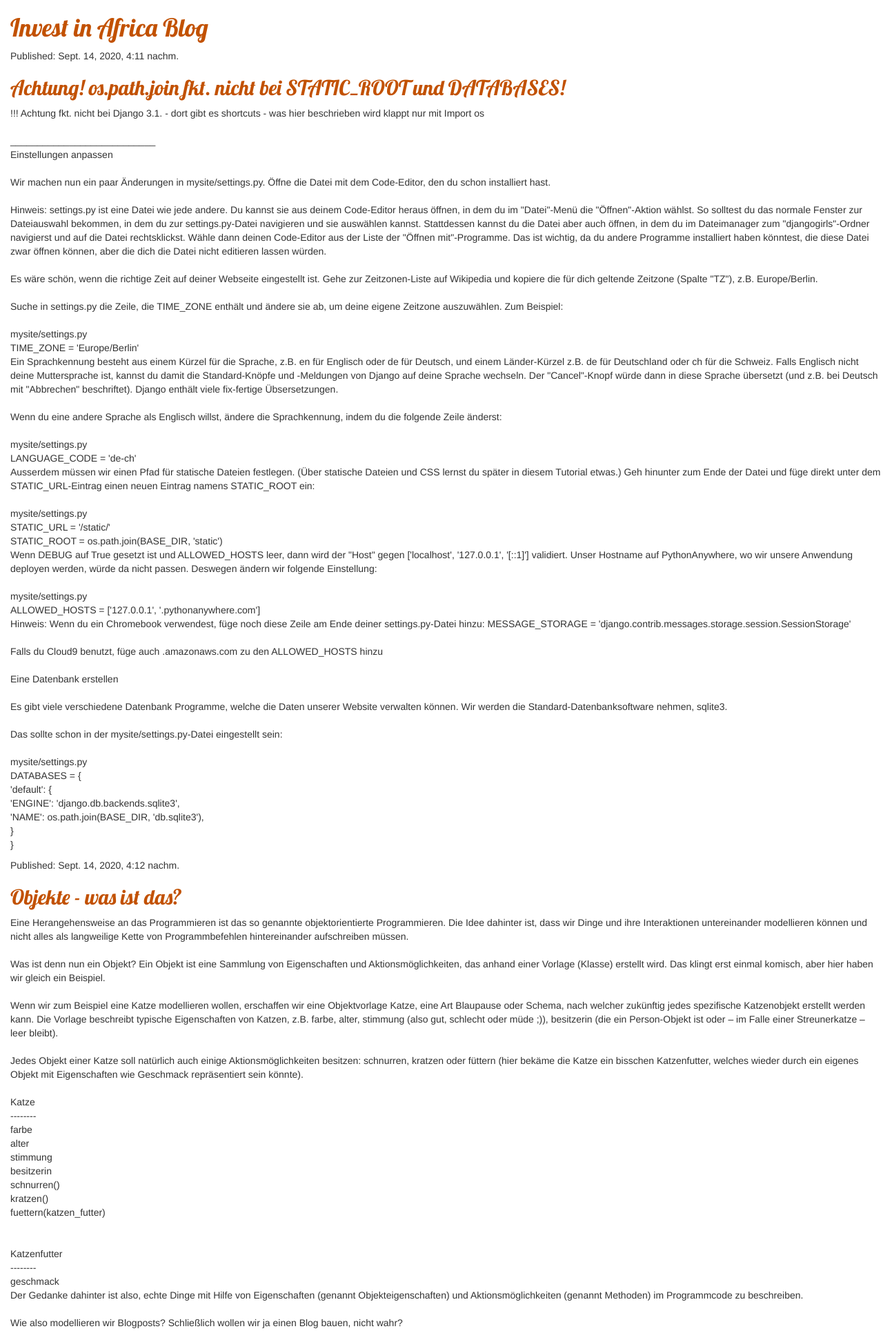
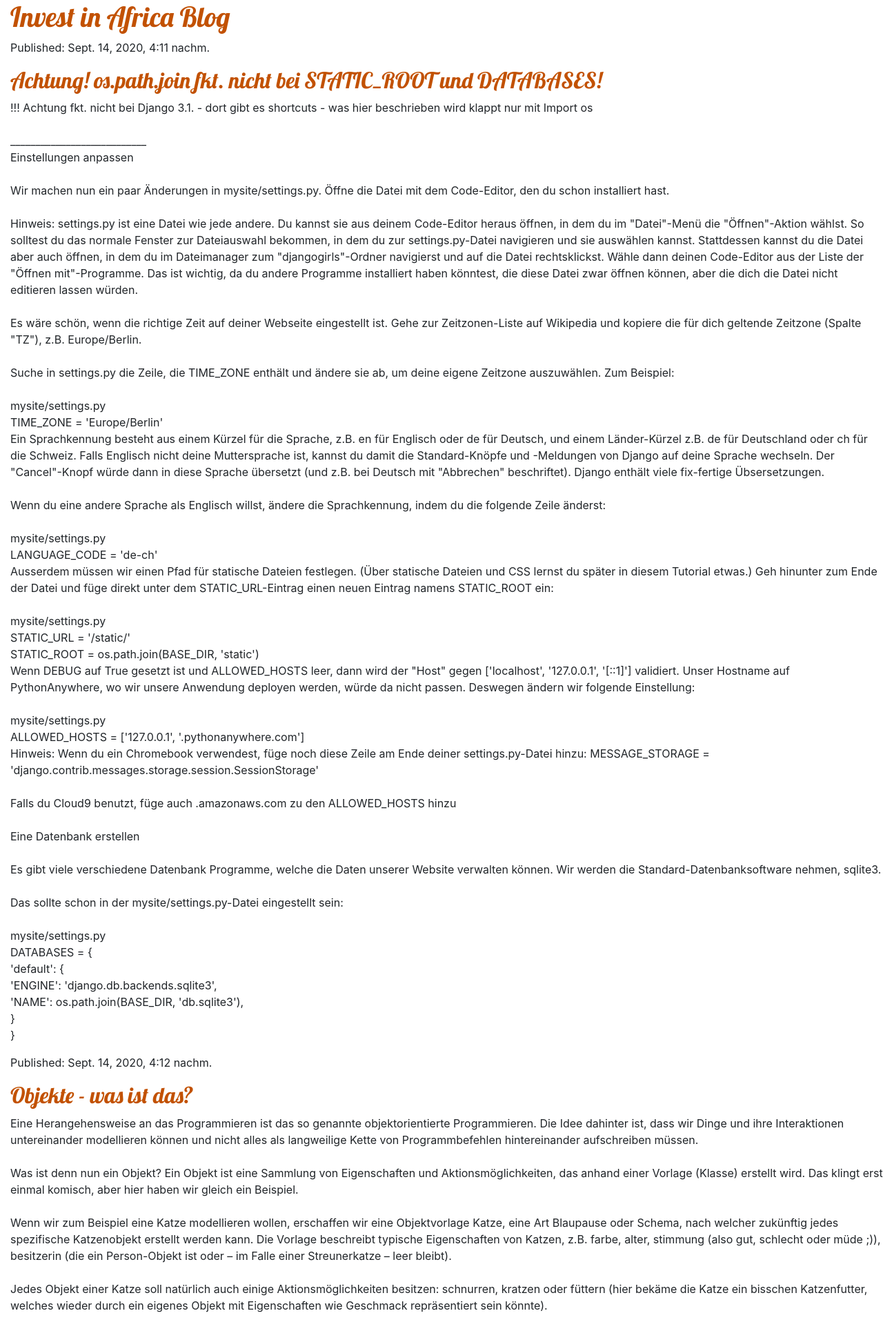
Before and after one commit to seidelmarco/invest-in-africa, a Django app: page / in a window 1280 px wide. Shown: the top 1929 px of the page at 69% size. Run offline with Django 3.2, Linux system fonts and the light colour scheme; data comes from the database, SQL or seed files in the repository; some libraries are stand-ins or nearby versions.

Commit message:
Modified CSS auf bootstrap 4.5.2

```diff
--- a/blog/templates/blog/post_list.html
+++ b/blog/templates/blog/post_list.html
@@ -5,9 +5,8 @@
     <head>
         <meta charset="utf-8">
         <meta name="viewport" content="width=device-width, initial-scale=1, shrink-to-fit=no">
+        <link rel="stylesheet" href="https://stackpath.bootstrapcdn.com/bootstrap/4.5.2/css/bootstrap.min.css" integrity="sha384-JcKb8q3iqJ61gNV9KGb8thSsNjpSL0n8PARn9HuZOnIxN0hoP+VmmDGMN5t9UJ0Z" crossorigin="anonymous">
         <link href="//fonts.googleapis.com/css?family=Lobster&subset=latin,latin-ext" rel="stylesheet" type="text/css">
-        <link rel="stylesheet" href="//maxcdn.bootstrapcdn.com/bootstrap/3.2.0/css/bootstrap.min.css">
-        <link rel="stylesheet" href="//maxcdn.bootstrapcdn.com/bootstrap/3.2.0/css/bootstrap-theme.min.css">
         <link rel="stylesheet" href="{% static 'css/blog.css' %}">
 
         <title>Invest in Africa - Figures and Blog</title>
```
